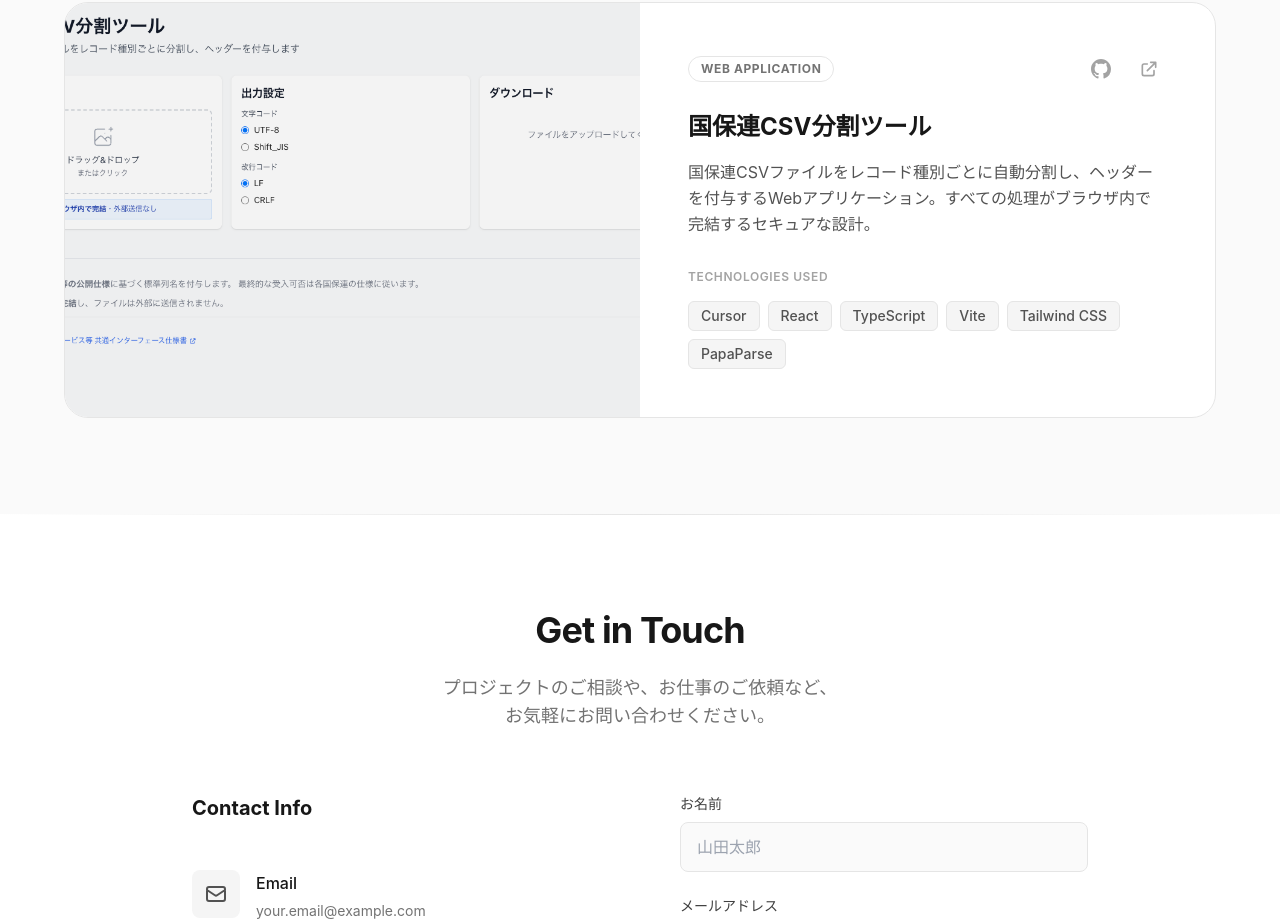
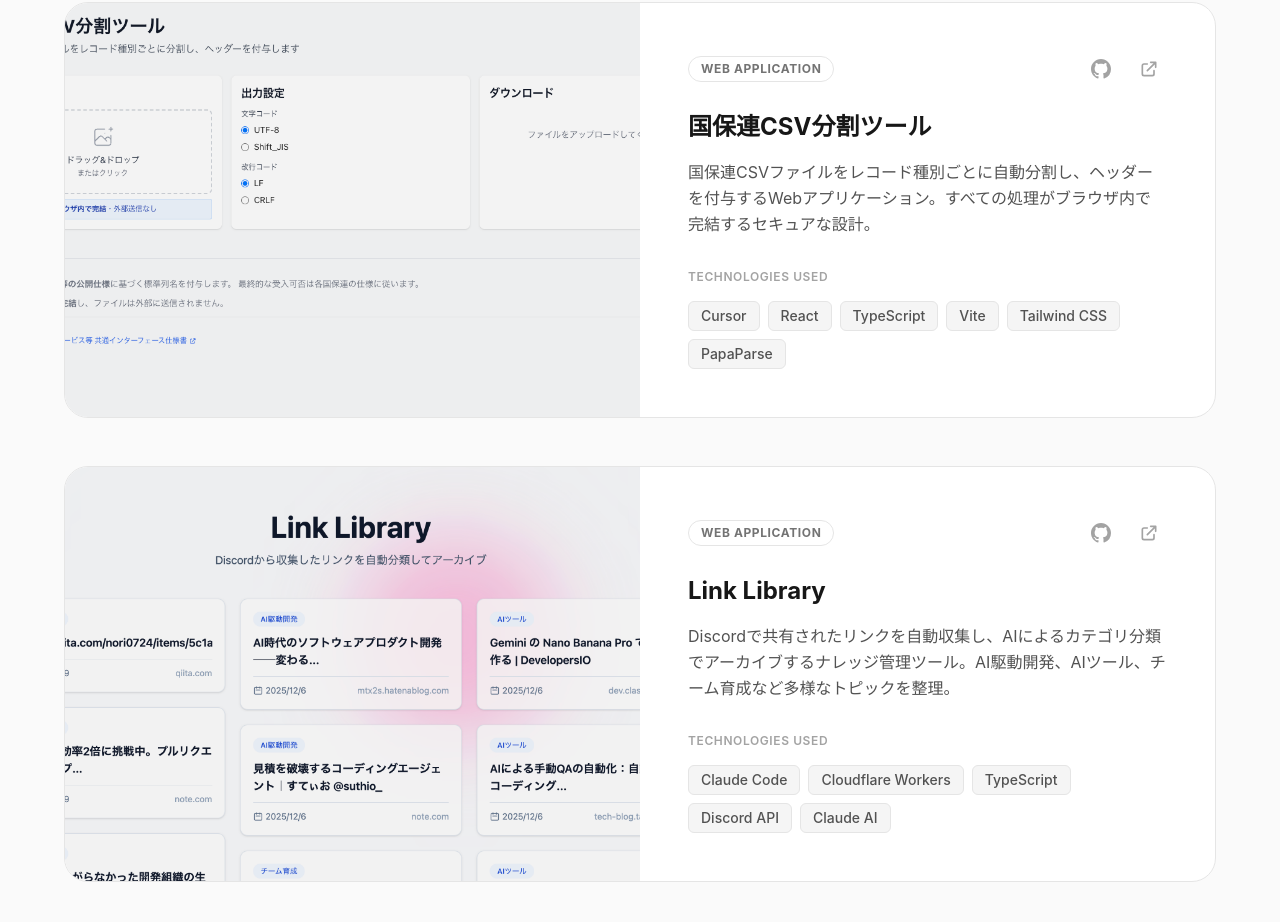
Before and after one commit to makikub/portofolio, an Astro site: page / in a window 1280 px wide. Shown: the part 2695-3617 px from the top of the page. Built offline with nearby package versions, Linux system fonts and the light colour scheme; Astro itself is replaced by a stand-in of ours.

Commit message:
feat: Add Link Library project and update skills data with new AI & Automation category

```diff
--- a/src/components/Skills.astro
+++ b/src/components/Skills.astro
@@ -8,6 +8,7 @@ const categoryIcons: Record<string, string> = {
   'server': 'M2 5a2 2 0 0 1 2-2h16a2 2 0 0 1 2 2v4a2 2 0 0 1-2 2H4a2 2 0 0 1-2-2V5zM2 15a2 2 0 0 1 2-2h16a2 2 0 0 1 2 2v4a2 2 0 0 1-2 2H4a2 2 0 0 1-2-2v-4zM6 7h.01M6 17h.01',
   'cloud': 'M18 10h-1.26A8 8 0 1 0 9 20h9a5 5 0 0 0 0-10z',
   'palette': 'M12 2C6.5 2 2 6.5 2 12s4.5 10 10 10c.93 0 1.6-.69 1.6-1.6 0-.42-.16-.8-.42-1.08-.28-.3-.42-.66-.42-1.08 0-.93.69-1.6 1.6-1.6H16c3.3 0 6-2.7 6-6 0-5.5-4.5-10-10-10zM6.5 12a1.5 1.5 0 1 1 0-3 1.5 1.5 0 0 1 0 3zM9.5 8a1.5 1.5 0 1 1 0-3 1.5 1.5 0 0 1 0 3zM14.5 8a1.5 1.5 0 1 1 0-3 1.5 1.5 0 0 1 0 3zM17.5 12a1.5 1.5 0 1 1 0-3 1.5 1.5 0 0 1 0 3z',
+  'sparkles': 'M12 3l1.5 4.5L18 9l-4.5 1.5L12 15l-1.5-4.5L6 9l4.5-1.5L12 3zM5 19l1 3 1-3 3-1-3-1-1-3-1 3-3 1 3 1zM19 10l.75 2.25L22 13l-2.25.75L19 16l-.75-2.25L16 13l2.25-.75L19 10z',
 };
 ---
 
--- a/src/data/projects.json
+++ b/src/data/projects.json
@@ -25,6 +25,19 @@
       "githubUrl": "https://github.com/makikub/kokuhoren-csv-split",
       "duration": "1時間",
       "role": "フロントエンド開発・UI/UXデザイン"
+    },
+    {
+      "id": 3,
+      "title": "Link Library",
+      "description": "Discordで共有されたリンクを自動収集し、AIによるカテゴリ分類でアーカイブするナレッジ管理ツール。AI駆動開発、AIツール、チーム育成など多様なトピックを整理。",
+      "challenge": "Discordで共有された有用なリンクが流れてしまい、後から見返すのが困難だった問題を解決。自動収集と分類により、ナレッジの蓄積・検索が容易になりました。",
+      "result": "チームで共有された知見を自動でアーカイブし、必要な時にすぐアクセス可能に",
+      "technologies": ["Claude Code", "Cloudflare Workers", "TypeScript", "Discord API", "Claude AI"],
+      "image": "/images/projects/link-library.png",
+      "liveUrl": "https://mk-link-library.masaki-apple-dev827.workers.dev/",
+      "githubUrl": "https://github.com/makikub/mk-link-library",
+      "duration": "3時間",
+      "role": "フルスタック開発・AI統合"
     }
   ]
 }
--- a/src/data/skills.json
+++ b/src/data/skills.json
@@ -16,7 +16,7 @@
       "name": "Backend",
       "description": "堅牢でスケーラブルなAPI開発",
       "icon": "server",
-      "skills": ["Node.js", "Python", "FastAPI", "Express", "PostgreSQL", "REST API"]
+      "skills": ["Java", "Spring Boot", "Python", "MySQL", "PostgreSQL", "REST API"]
     },
     {
       "name": "Infrastructure",
@@ -29,6 +29,12 @@
       "description": "効率的な開発ワークフロー",
       "icon": "palette",
       "skills": ["Figma", "VS Code", "Notion", "Slack", "Jira", "Adobe XD"]
+    },
+    {
+      "name": "AI & Automation",
+      "description": "AIを活用した開発効率化",
+      "icon": "sparkles",
+      "skills": ["Claude Code", "Cursor", "Codex", "NotebookLM"]
     }
   ]
 }
```
Also changed, not shown: public/images/projects/link-library.png (added).
